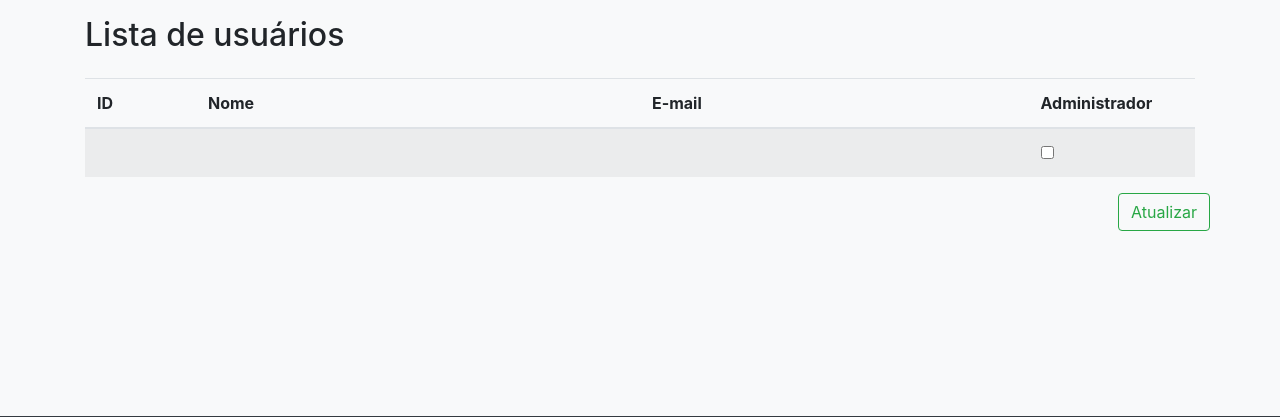
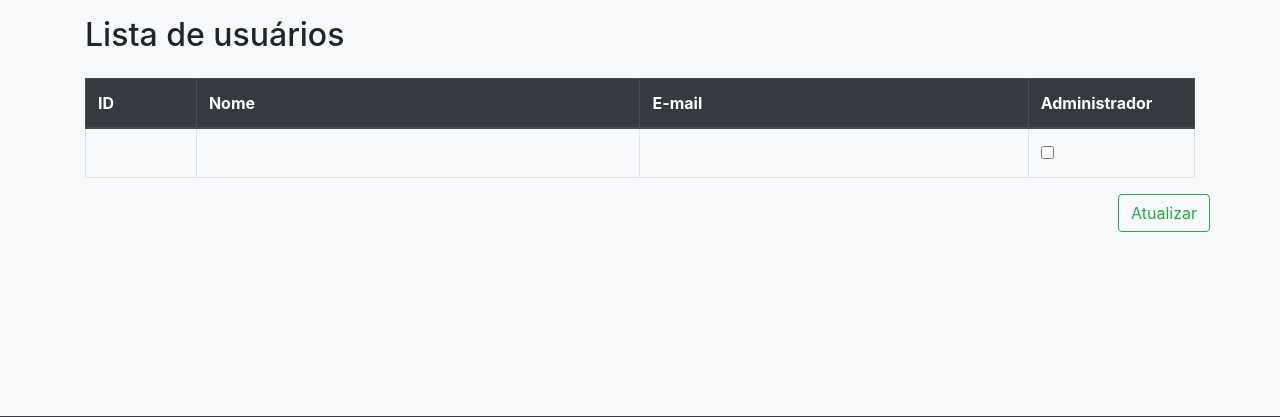
Before and after one commit to pwii-2019-1/pwii-projeto-pratico-2-2019-1-sge, a PHP site: page /public_html/usuarios.php in a window 1280 px wide. Shown: the part 56-473 px from the top of the page. Run offline with PHP 8.4, Linux system fonts and the light colour scheme; data that the repository does not hold is empty; classes that the project's autoload settings leave out are loaded by file name; some libraries are stand-ins or nearby versions.

Commit message:
Padronização da tabela de usuários

```diff
--- a/public_html/usuarios.php
+++ b/public_html/usuarios.php
@@ -18,8 +18,8 @@ $lista_usuarios = $usuarios->listarUsuarios();
 
             <h2 class="mb-4">Lista de usuários</h2>
 
-            <table class="table table-striped">
-                <thead>
+            <table class="table table-hover table-bordered">
+                <thead class="thead-dark">
                 <tr>
                     <th scope="col" width="10%">ID</th>
                     <th scope="col" width="40%">Nome</th>
```
